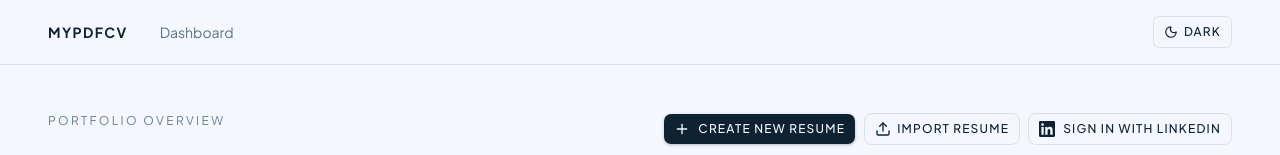
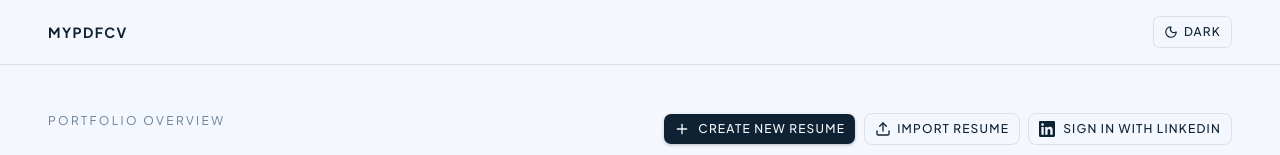
Before and after one commit to wesleyramalho/resume-builder, a Next.js app: page /dashboard in a window 1280 px wide. Shown: the top 155 px of the page. Built offline with nearby package versions, Linux system fonts and the light colour scheme; no server answers.

Commit message:
removing dashboard link

```diff
--- a/src/app/dashboard/page.tsx
+++ b/src/app/dashboard/page.tsx
@@ -23,13 +23,6 @@ export default function DashboardPage() {
           >
             MyPDFCV
           </Link>
-
-          <Link
-            href="/dashboard"
-            className="hidden md:block text-sm text-muted-foreground hover:text-foreground transition-colors cursor-pointer"
-          >
-            Dashboard
-          </Link>
         </div>
         <ThemeToggle />
       </nav>
```
